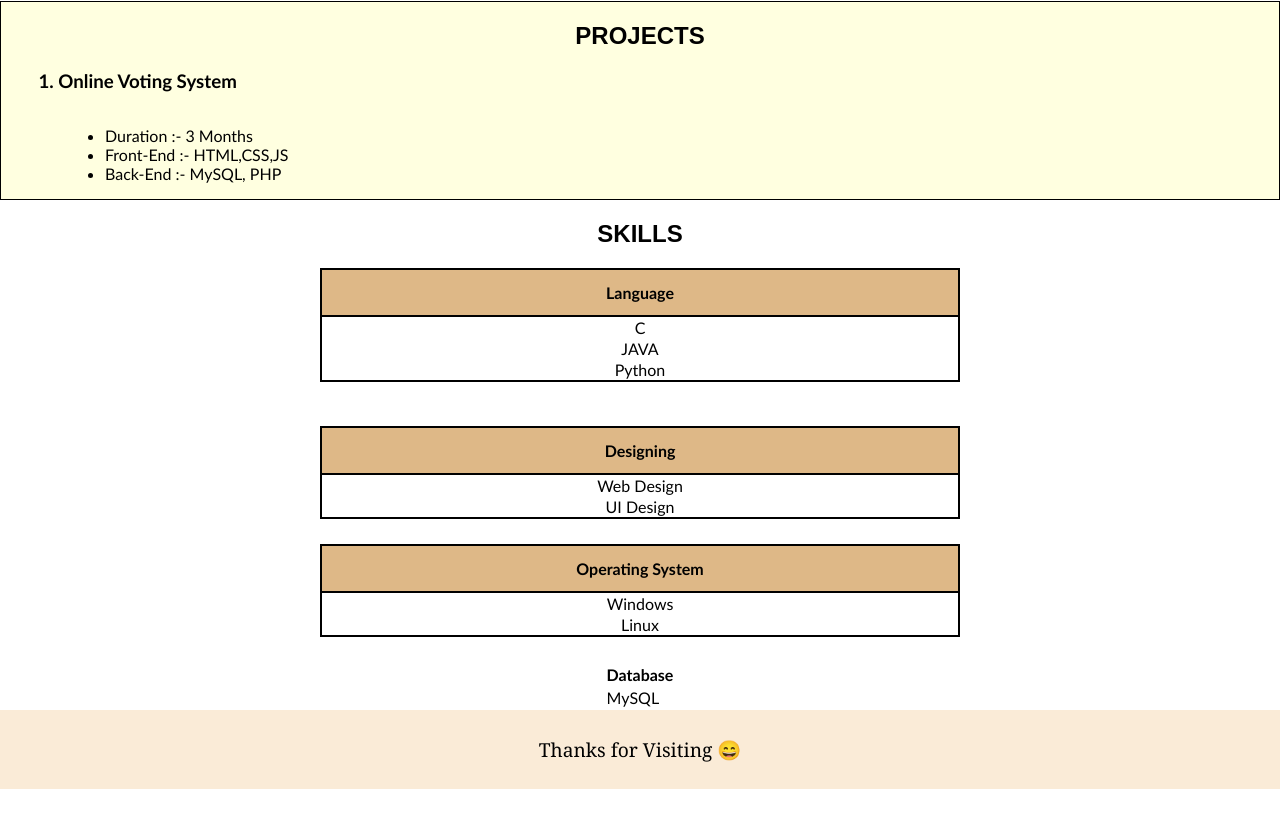
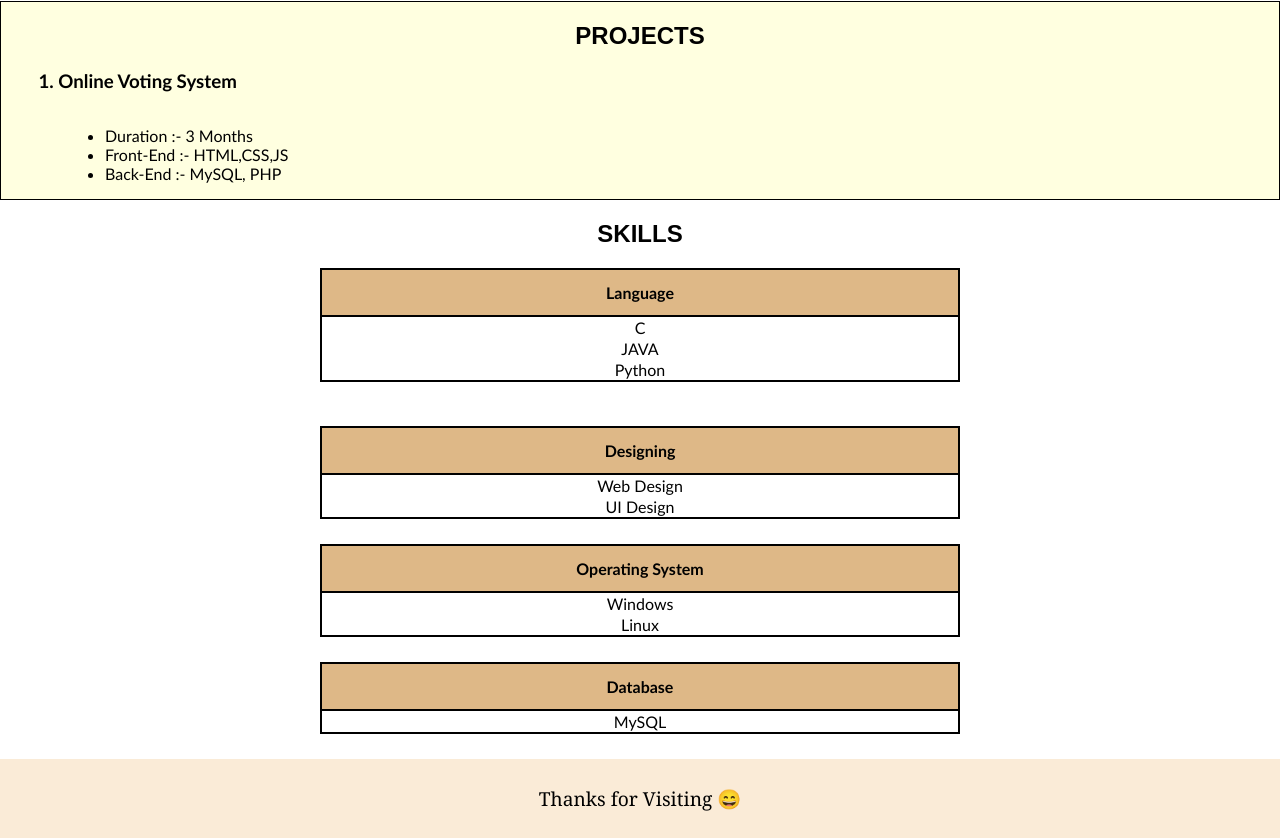
Before and after one commit to rghvgrv/MyPortfolio, a plain HTML site: page index.html in a window 1280 px wide. Shown: the part 625-1463 px from the top of the page. Before the commit the page ends 1414 px from the top, so only its background shows below. Drawn offline with Linux system fonts and the light colour scheme.

Commit message:
Update style.css

```diff
--- a/style.css
+++ b/style.css
@@ -159,6 +159,25 @@ ul{
        border-collapse: collapse;
 }
 
+#t05{
+    text-align: center;
+    border-collapse: collapse;
+    border: 2px solid black;
+    width: 50%;
+    margin-bottom: 2%;
+}
+
+#t05 th{
+    border: 2px solid black;
+    padding: 2%;
+    background-color:burlywood;
+    font-family:'Gill Sans', 'Gill Sans MT', Calibri, 'Trebuchet MS', sans-serif;
+}
+
+#t05 tr{
+       border-collapse: collapse;
+}
+
 footer{
     background-color: antiquewhite;
     padding: 2%;
```
